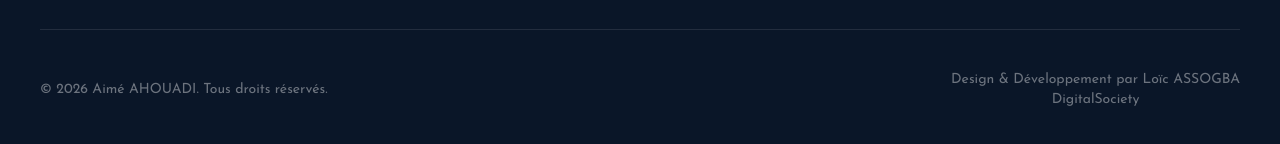
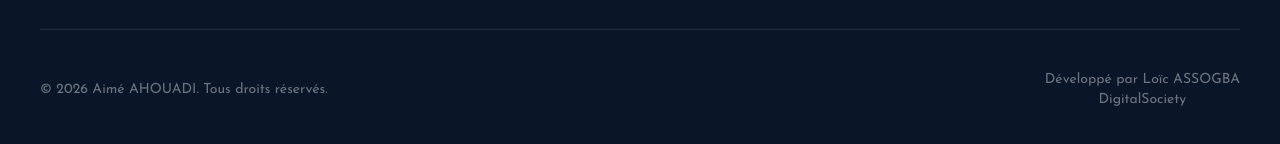
Before and after one commit to Loic-Assogba/aim-e-Ahouadi, a React (Vite) app: page / in a window 1280 px wide. Shown: the part 10236-10380 px from the top of the page. Built offline with nearby package versions, Linux system fonts and the light colour scheme.

Commit message:
Add de mon lien dans footer

```diff
--- a/src/components/Footer.tsx
+++ b/src/components/Footer.tsx
@@ -151,8 +151,11 @@ export default function Footer() {
                     </p>
 
                     <p className="text-sm text-center text-white/40">
-                        Design & Développement par Loïc ASSOGBA <br />{' '}
-                        DigitalSociety
+                        Développé par{' '}
+                        <a href="https//:loicassogba.vercel.app">
+                            Loïc ASSOGBA
+                        </a>{' '}
+                        <br /> DigitalSociety
                     </p>
                 </div>
             </div>
```
